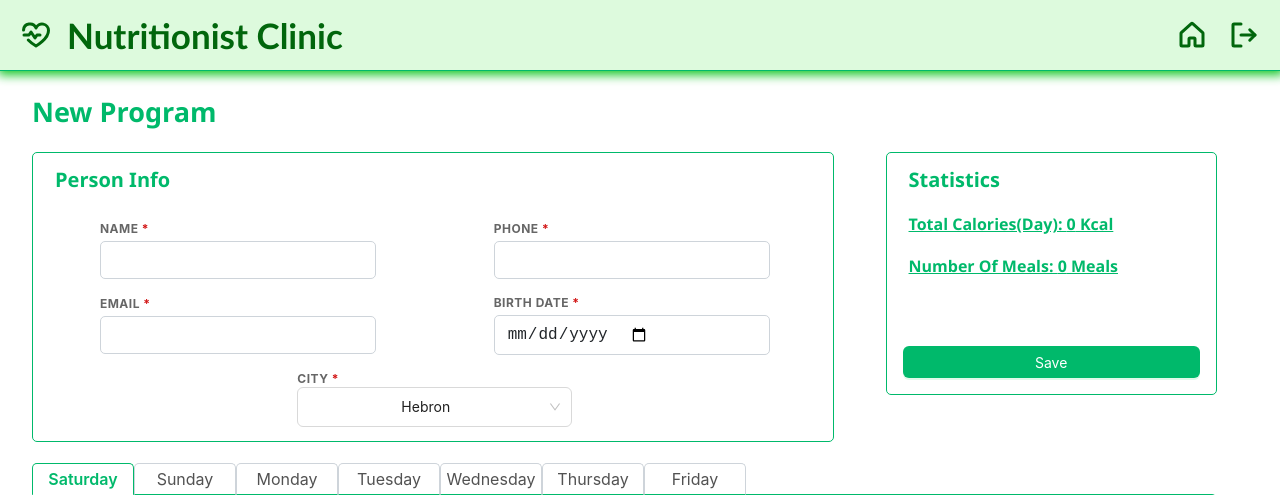
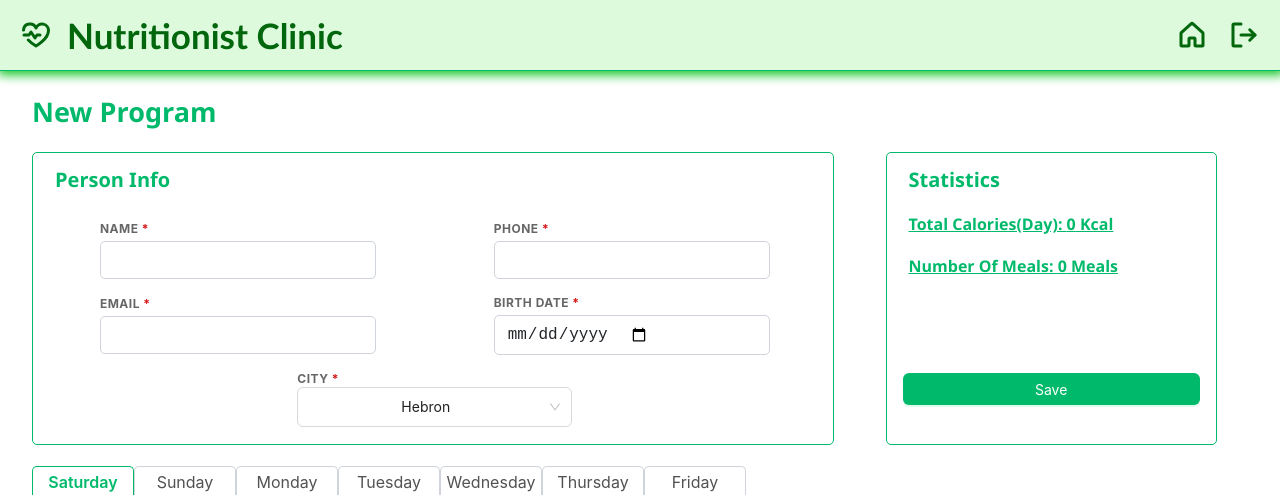
Before and after one commit to Momen-G-Ar/nutritionist-manager-ui, a React (Create React App) app: page /new-program in a window 1280 px wide. Shown: the top 495 px of the page. Built offline with nearby package versions, Linux system fonts and the light colour scheme; no server answers; sample sign-in values are in the browser's storage; what @react-pdf/renderer would draw is missing.

Commit message:
Edit style in addNewProgram page

```diff
--- a/src/components/new-program/add-person-info/add-person-info.css
+++ b/src/components/new-program/add-person-info/add-person-info.css
@@ -4,7 +4,7 @@
     justify-content: flex-start;
     align-items: flex-start;
     width: 85%;
-    min-height: 225px;
+    min-height: 275px;
     height: fit-content;
     border: 1px solid #00b96b;
     border-radius: 5px;
--- a/src/components/new-program/statistics/statistics.css
+++ b/src/components/new-program/statistics/statistics.css
@@ -4,7 +4,7 @@
     justify-content: flex-start;
     align-items: flex-start;
     width: 35%;
-    height: 225px;
+    height: 275px;
     border: 1px solid #00b96b;
     border-radius: 5px;
     margin-bottom: 20px;
```
